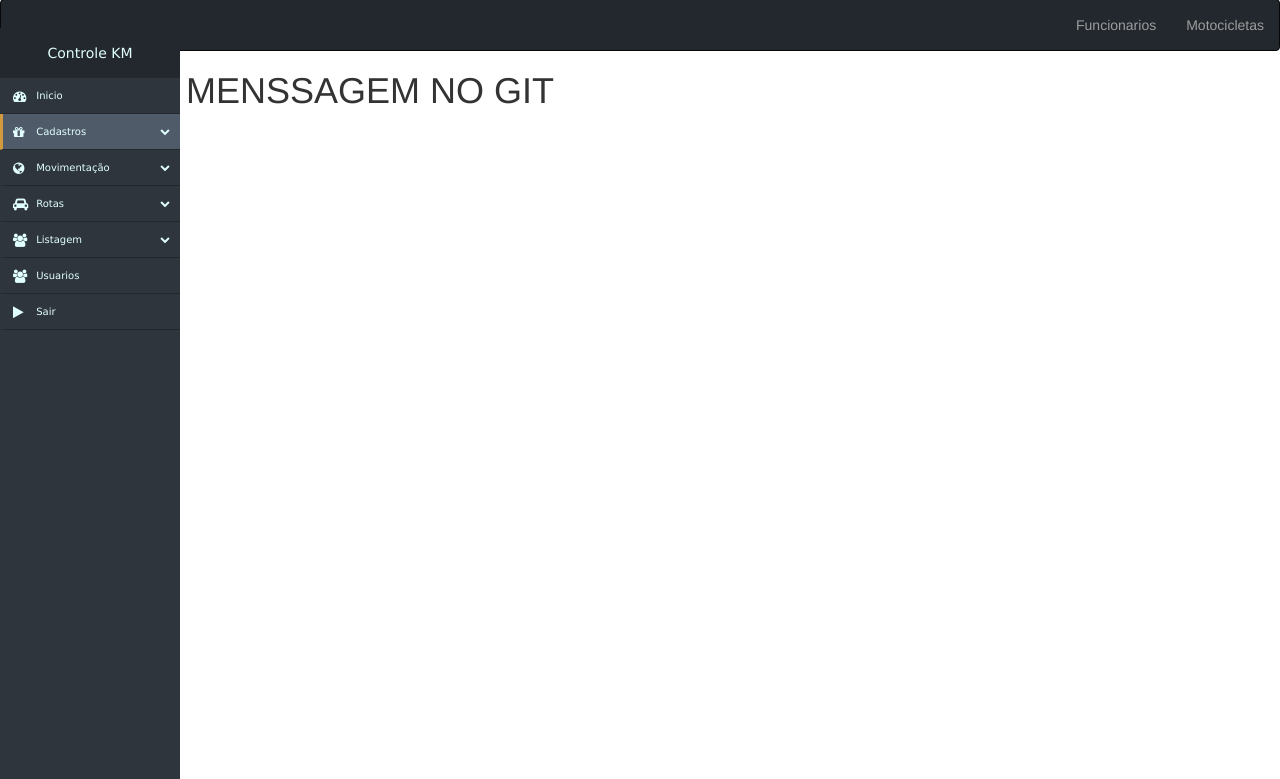
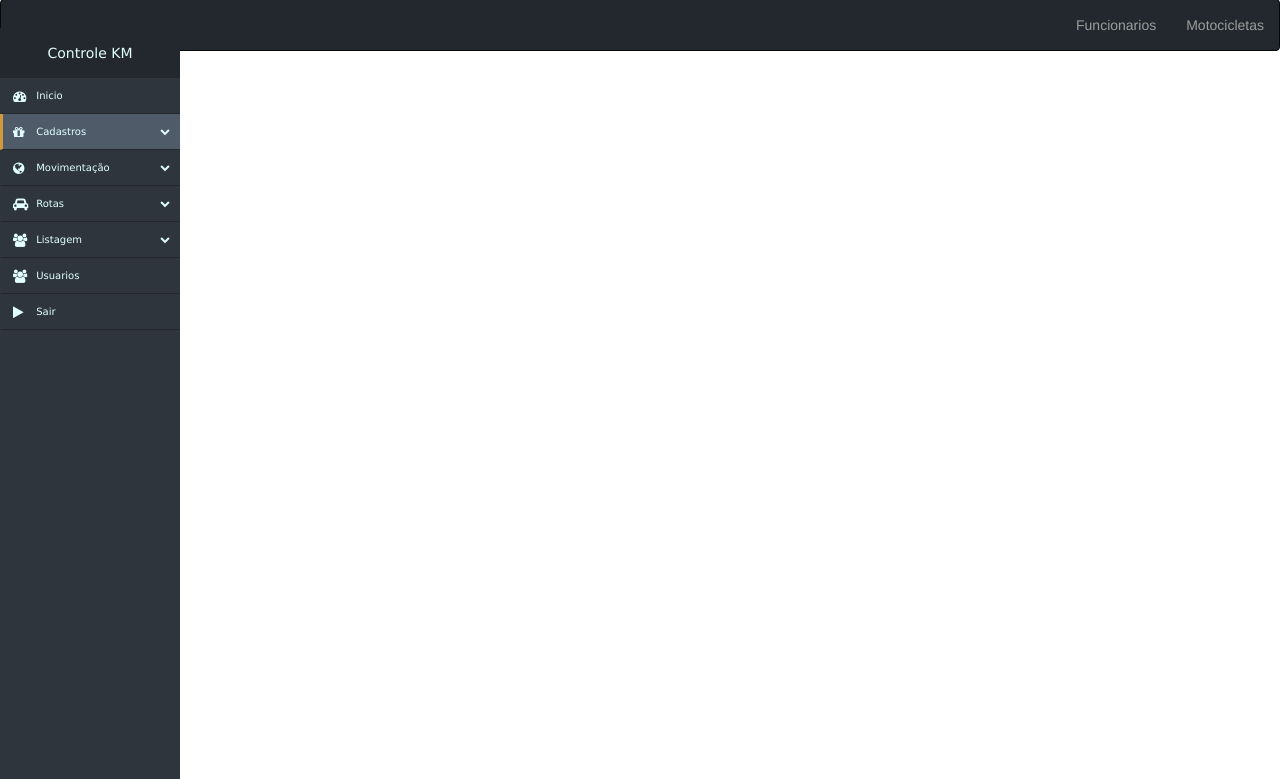
Before and after one commit to vitinsk/CONTROLE_KM, a PHP site: page /CONTROLE_KM/ in a window 1280 px wide. Shown: the part 21-800 px from the top of the page. Run offline with PHP 8.4, Linux system fonts and the light colour scheme; data that the repository does not hold is empty; some libraries are stand-ins or nearby versions.

Commit message:
correção do home

```diff
--- a/views/home.php
+++ b/views/home.php
@@ -1,4 +1,4 @@
 <?php echo $menssagem ?>
-<H1>TESTE DE MENSSAGEM NO GIT</H1>
+
 
 >
```
